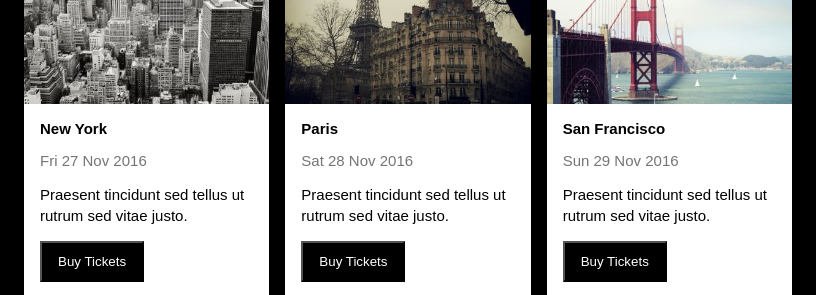
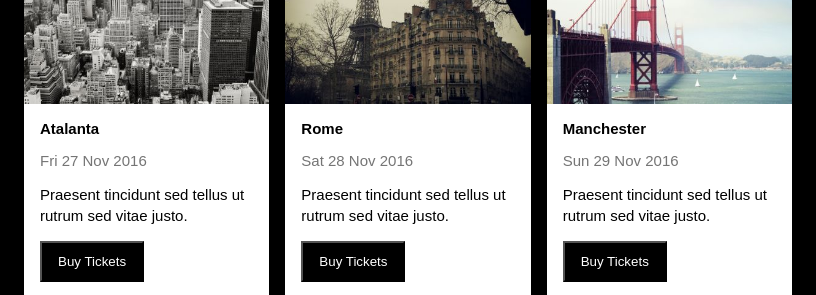
Before and after one commit to Quannd95/theband, a plain HTML site: page index.html in a window 1280 px wide. Shown: the part 1760-2055 px from the top of the page, 232-1048 px from the left. Drawn offline with Linux system fonts and the light colour scheme.

Commit message:
Update index.html

```diff
--- a/index.html
+++ b/index.html
@@ -88,7 +88,7 @@
                         <div class="col s-col-full mt-16 col-third">
                             <img src="./assets/css/img/city/newyork.jpg" alt="" class="place-img">
                             <div class="place-body">
-                                <h3 class="place-heading">New York</h3>
+                                <h3 class="place-heading">Atalanta</h3>
                                 <p class="place-time">Fri 27 Nov 2016</p>
                                 <p class="place-desc">Praesent tincidunt sed tellus ut rutrum sed vitae justo.</p>
                                 <button href="#" class="btn s-max-full">Buy Tickets</button> <!-- thay the a bang button, -->
@@ -97,7 +97,7 @@
                         <div class="col s-col-full mt-16 col-third">
                             <img src="./assets/css/img/city/paris.jpg" alt="" class="place-img">
                             <div class="place-body">
-                                <h3 class="place-heading">Paris</h3>
+                                <h3 class="place-heading">Rome</h3>
                                 <p class="place-time">Sat 28 Nov 2016</p>
                                 <p class="place-desc">Praesent tincidunt sed tellus ut rutrum sed vitae justo.</p>
                                 <button href="#" class="btn s-max-full">Buy Tickets</button>
@@ -106,7 +106,7 @@
                         <div class="col s-col-full mt-16 col-third">
                             <img src="./assets/css/img/city/sanfran.jpg" alt="" class="place-img">
                             <div class="place-body">
-                                <h3 class="place-heading">San Francisco</h3>
+                                <h3 class="place-heading">Manchester</h3>
                                 <p class="place-time">Sun 29 Nov 2016</p>
                                 <p class="place-desc">Praesent tincidunt sed tellus ut rutrum sed vitae justo.</p>
                                 <button href="#" class="btn s-max-full">Buy Tickets</button>
```
